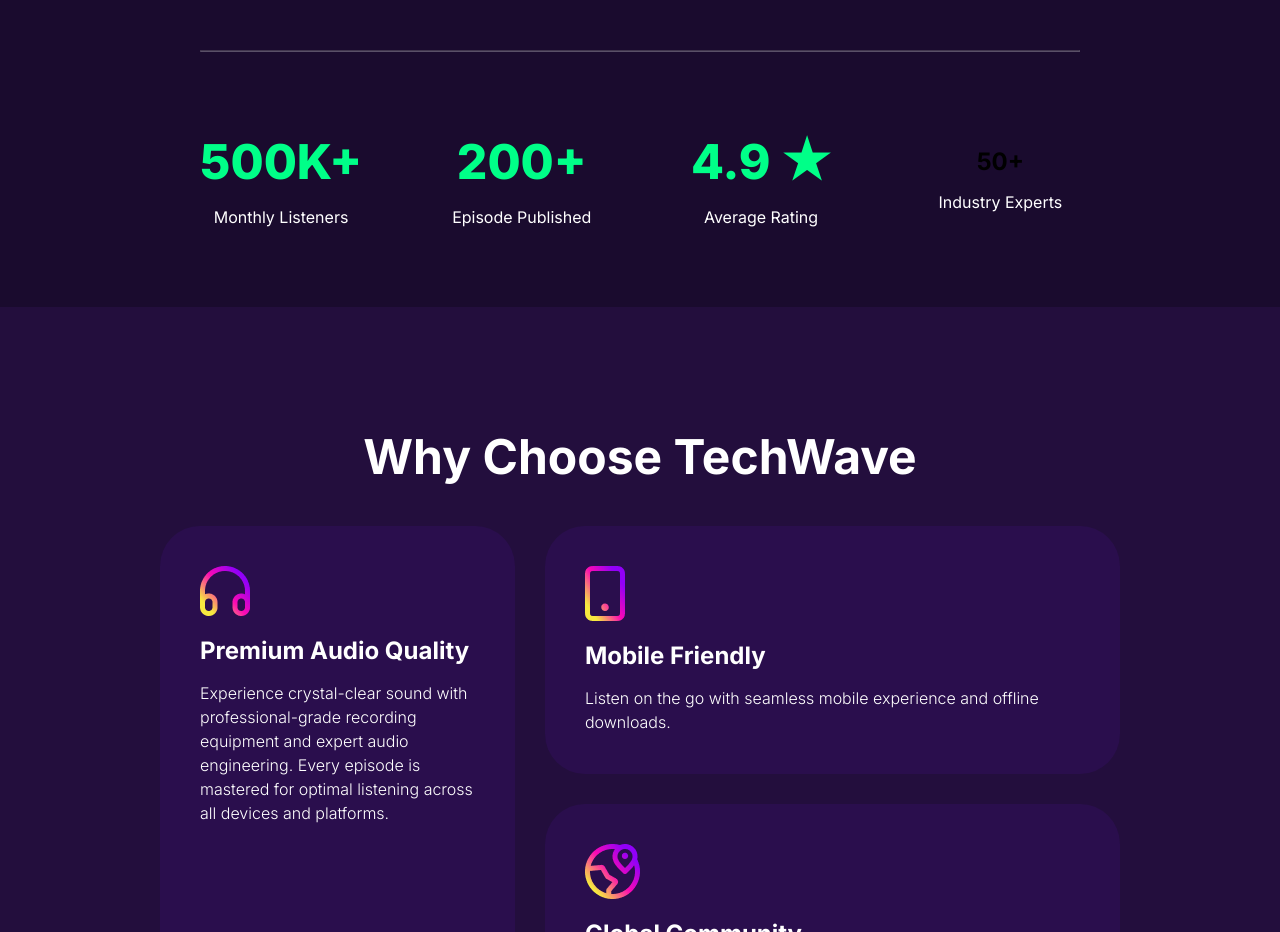
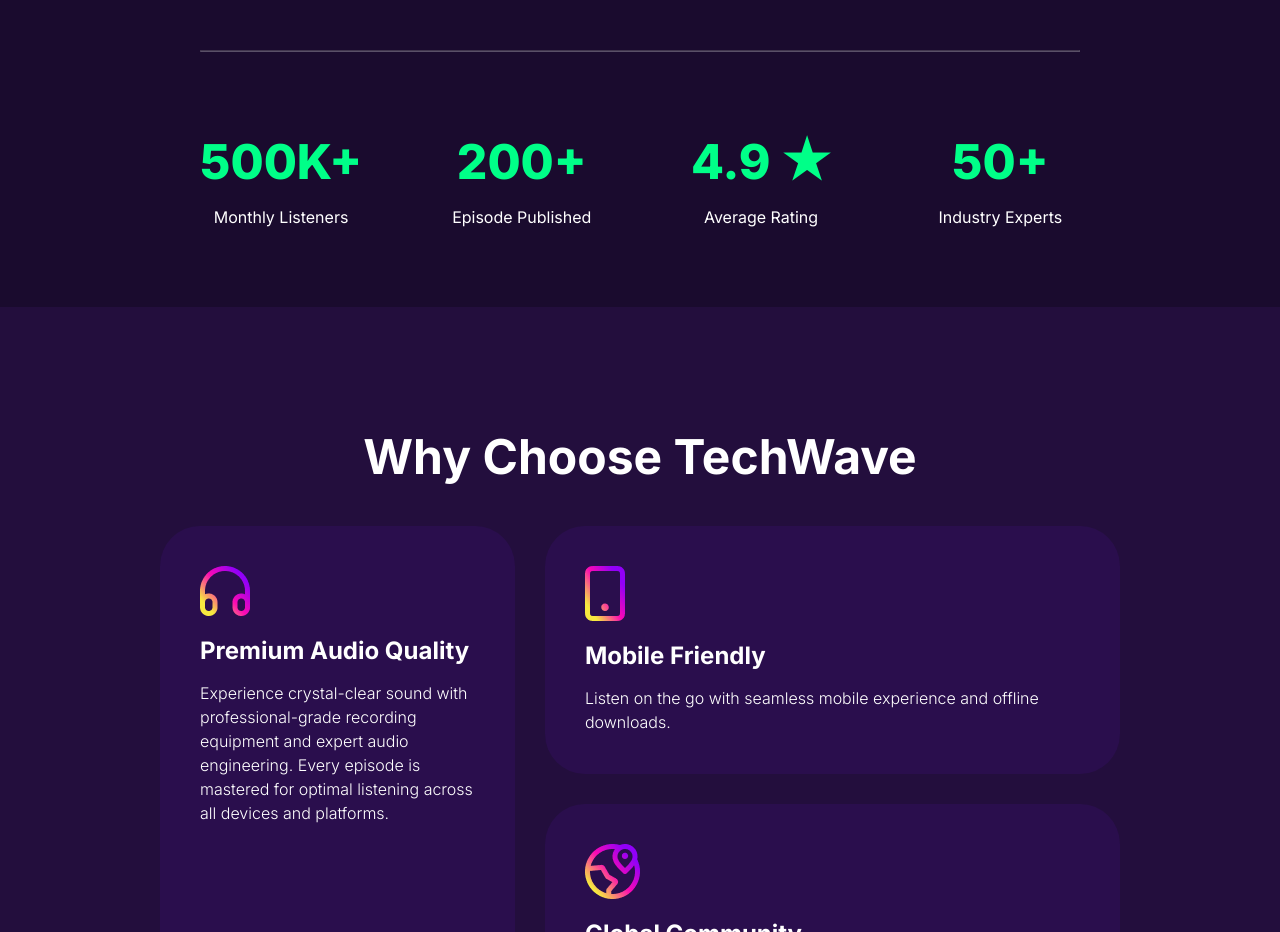
Before and after one commit to developerherofahim/second-assignment-techwave-no-2, a plain HTML site: page index.html in a window 1280 px wide. Shown: the part 1160-2092 px from the top of the page. Drawn offline with Linux system fonts and the light colour scheme.

```diff
--- a/index.html
+++ b/index.html
@@ -73,7 +73,7 @@
                     <p class="achievement-title">Average Rating</p>
                 </div>
                 <div class="achievement-items flex">
-                    <h2 class="achievment-number">50+</h2>
+                    <h2 class="achievement-number">50+</h2>
                     <p class="achievement-title">Industry Experts</p>
                 </div>
 
```
